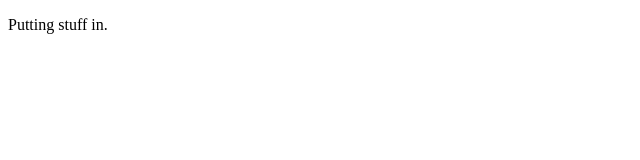
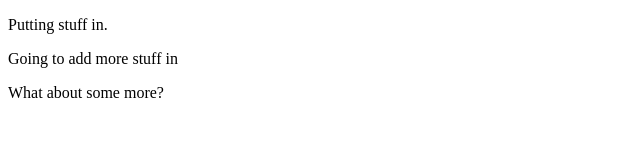
Before and after one commit to glenngineer1/second-project, a plain HTML site: page index.html in a window 1280 px wide. Shown: the whole page, without its empty margins (0-640 px from the left). Drawn offline with Linux system fonts and the light colour scheme.

Commit message:
adding more stuff

```diff
--- a/index.html
+++ b/index.html
@@ -7,6 +7,8 @@
   <link rel="stylesheet" href="">
 </head>
 <body>
-<p>Putting stuff in.</p>
+  <p>Putting stuff in.</p>
+  <p>Going to add more stuff in</p>
+  <p>What about some more?</p>
 </body>
 </html>
```
